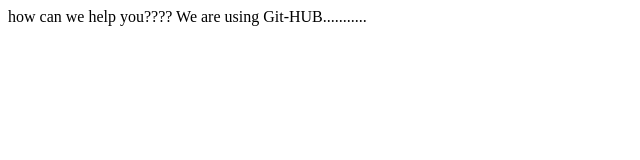
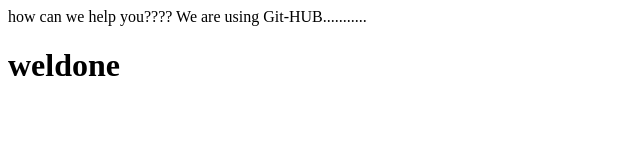
Before and after one commit to MittalShilpi84/speed-control-project, a plain HTML site: page index.html in a window 1280 px wide. Shown: the whole page, without its empty margins (0-640 px from the left). Drawn offline with Linux system fonts and the light colour scheme.

Commit message:
updated index.html

```diff
--- a/index.html
+++ b/index.html
@@ -7,6 +7,7 @@
 how can we help you????
 
 We are using Git-HUB...........
+  <H1> weldone </h1>
 
 </body>
 <html>
```
